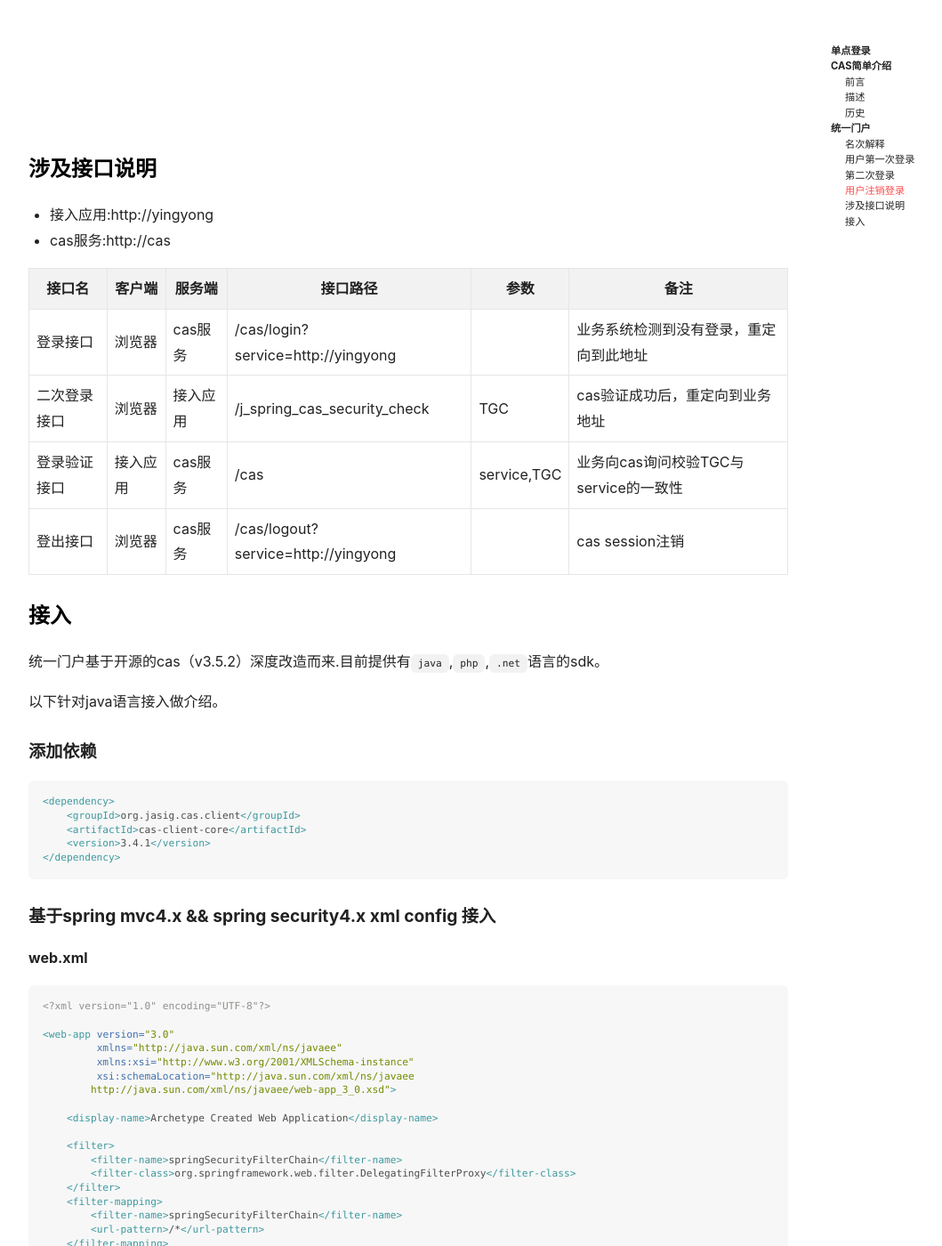
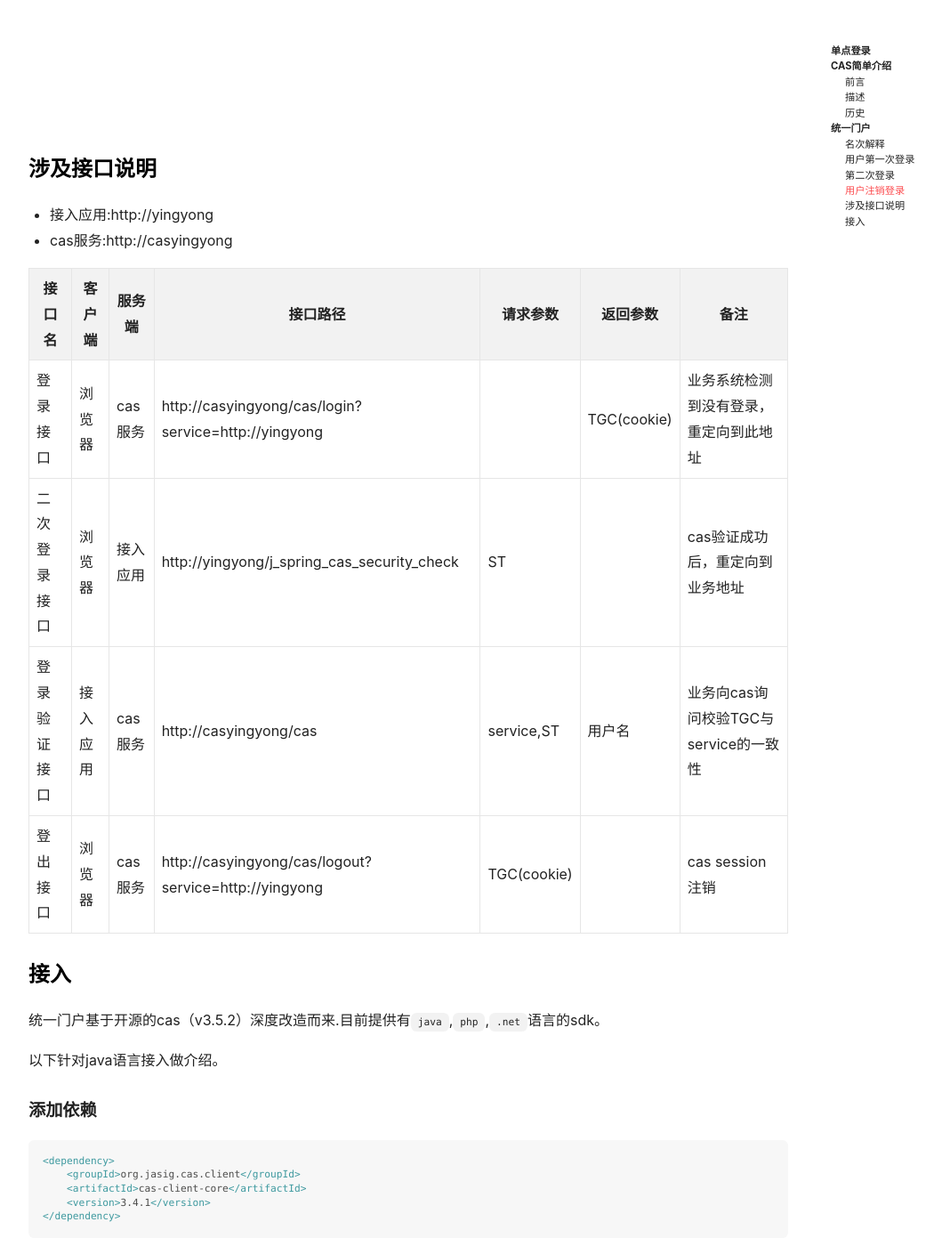
Before and after one commit to lin1005q/lin1005q.github.io, a Jekyll site: the page built from _posts/2019-06-30-cas接入手册.md, in a window 1280 px wide and 1400 px high, scrolled down 3128 px. Shown: the whole window at 89% size, without its empty margins (71-1130 px from the left). Built offline with Jekyll 4.4.1, drawn with Linux system fonts in a browser that asks for light colours; nearby versions of some CDN libraries; part of the change alters nothing that is shown.

Commit message:
修改描述

```diff
--- a/_posts/2019-06-30-cas接入手册.md
+++ b/_posts/2019-06-30-cas接入手册.md
@@ -98,14 +98,14 @@ cas-->>brower: 通知用户注销成功,重定向到登录页面.
 ### 涉及接口说明
 
 * 接入应用:http://yingyong
-* cas服务:http://cas
+* cas服务:http://casyingyong
 
-|接口名|客户端|服务端|接口路径|参数|备注|
+|接口名|客户端|服务端|接口路径|请求参数|返回参数|备注|
 |--|--|--|--|--|--|
-|登录接口|浏览器|cas服务|/cas/login?service=http://yingyong||业务系统检测到没有登录，重定向到此地址|
-|二次登录接口|浏览器|接入应用|/j_spring_cas_security_check|TGC|cas验证成功后，重定向到业务地址|
-|登录验证接口|接入应用|cas服务|/cas|service,TGC|业务向cas询问校验TGC与service的一致性|
-|登出接口|浏览器|cas服务|/cas/logout?service=http://yingyong||cas session注销|
+|登录接口|浏览器|cas服务|http://casyingyong/cas/login?service=http://yingyong||TGC(cookie)|业务系统检测到没有登录，重定向到此地址|
+|二次登录接口|浏览器|接入应用|http://yingyong/j_spring_cas_security_check|ST||cas验证成功后，重定向到业务地址|
+|登录验证接口|接入应用|cas服务|http://casyingyong/cas|service,ST|用户名|业务向cas询问校验TGC与service的一致性|
+|登出接口|浏览器|cas服务|http://casyingyong/cas/logout?service=http://yingyong|TGC(cookie)||cas session注销|
 
 
 ### 接入
@@ -318,6 +318,10 @@ cas-->>brower: 通知用户注销成功,重定向到登录页面.
 2. 继承`org.springframework.security.config.annotation.web.configuration.WebSecurityConfigurerAdapter`抽象类或者实现`org.springframework.security.config.annotation.web.WebSecurityConfigurer`接口(java8);
 3. 配置文件略
 
+#### 基于 apache shiro 接入
+
+待续
+
 #### 基于 servlet filter 标准接入
 
 待续
```
